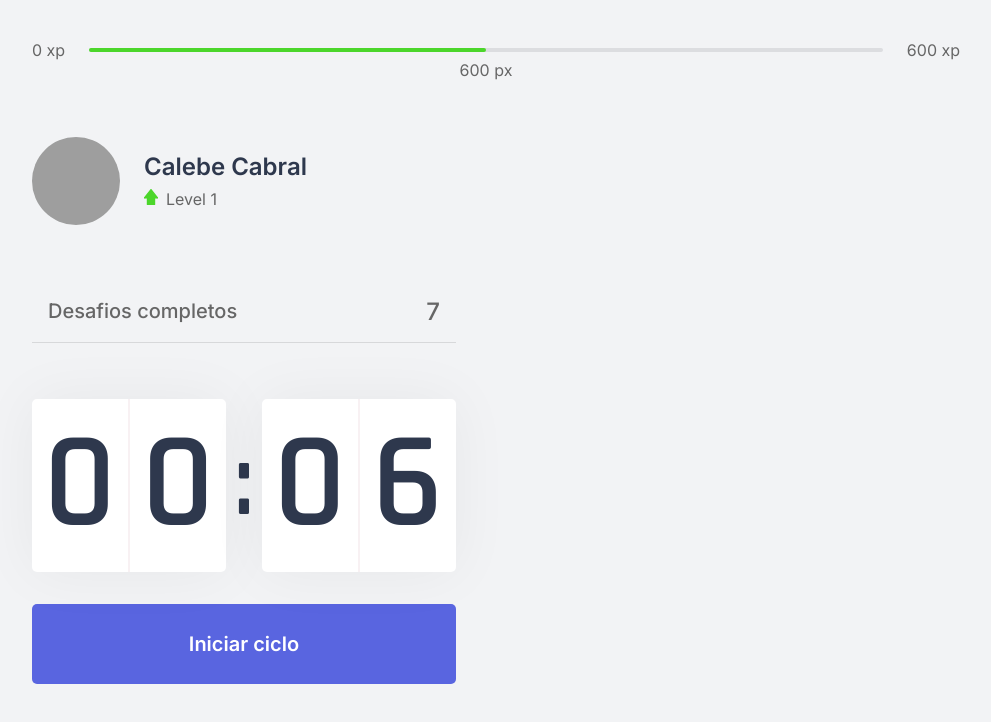
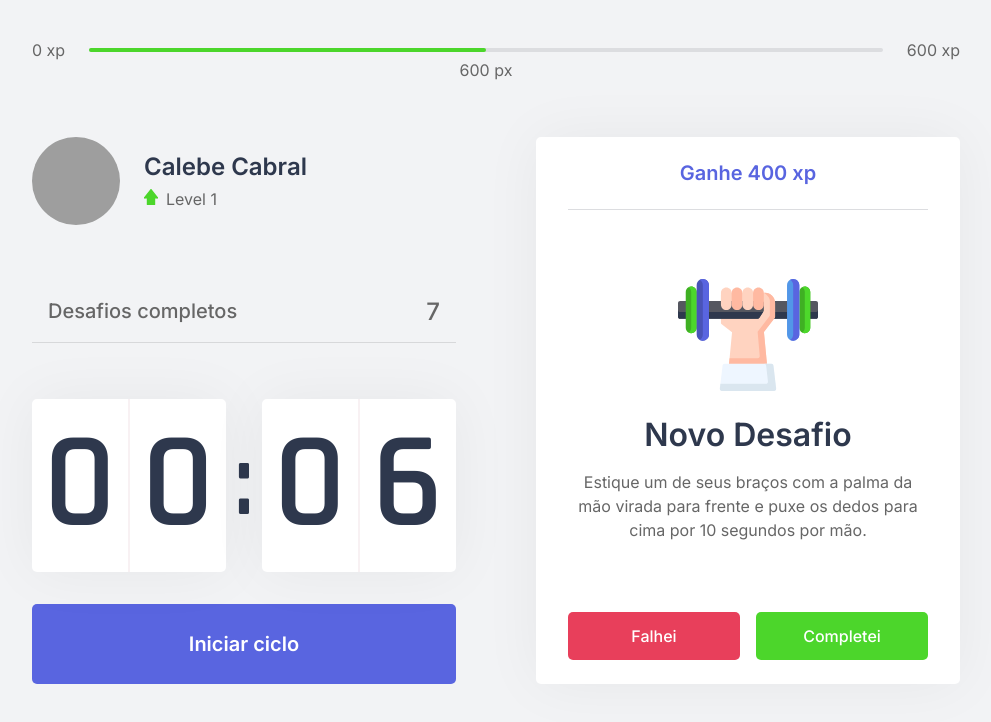
Before and after one commit to CalebeCabral/move.it-nlw04, a Next.js app: page / in a window 1280 px wide. Shown: the top 722 px of the page, without its empty margins (144-1135 px from the left). Built offline with nearby package versions, Linux system fonts and the light colour scheme; grey boxes are pictures that could not be loaded.

Commit message:
Add Challenge Box Component

```diff
--- /dev/null
+++ b/src/components/ChallengeBox.tsx
@@ -0,0 +1,41 @@
+import styles from '../styles/components/ChallengeBox.module.css';
+
+export function ChallengeBox() {
+  const activeChallenge = true;
+
+  return (
+    <div className={styles.challengeBoxContainer}>
+      {activeChallenge ? (
+        <div className={styles.challengeActive}>
+          <header>Ganhe 400 xp</header>
+
+          <main>
+            <img src={`icons/body.svg`} />
+            <strong>Novo Desafio</strong>
+            <p>
+              Estique um de seus braços com a palma da mão virada para frente e
+              puxe os dedos para cima por 10 segundos por mão.
+            </p>
+          </main>
+
+          <footer>
+            <button type="button" className={styles.challengeFailedButton}>
+              Falhei
+            </button>
+            <button type="button" className={styles.challengeSucceededButton}>
+              Completei
+            </button>
+          </footer>
+        </div>
+      ) : (
+        <div className={styles.challengesNotActive}>
+          <strong>Finalize um ciclo para receber um desafio</strong>
+          <p>
+            <img src="icons/level-up.svg" alt="Level Up" />
+            Suba de nível completando os desafios
+          </p>
+        </div>
+      )}
+    </div>
+  );
+}
--- a/src/pages/index.tsx
+++ b/src/pages/index.tsx
@@ -6,6 +6,7 @@
 import { Profile } from '../components/Profile';
 import { CompletedChallenges } from '../components/CompletedChallenges';
 import { Countdown } from '../components/Countdown';
+import { ChallengeBox } from '../components/ChallengeBox';
 
 export default function Home() {
   return (
@@ -22,7 +23,9 @@
           <CompletedChallenges />
           <Countdown />
         </div>
-        <div></div>
+        <div>
+          <ChallengeBox />
+        </div>
       </section>
     </div>
   );
--- /dev/null
+++ b/src/styles/components/ChallengeBox.module.css
@@ -0,0 +1,105 @@
+.challengeBoxContainer {
+  display: flex;
+  flex-direction: column;
+  align-items: center;
+  justify-content: center;
+
+  height: 100%;
+
+  background: var(--white);
+  border-radius: 5px;
+  box-shadow: 0 0 60px rgba(0, 0, 0, 0.05);
+  padding: 1.5rem 2rem;
+
+  text-align: center;
+}
+
+.challengesNotActive {
+  display: flex;
+  flex-direction: column;
+  align-items: center;
+}
+
+.challengesNotActive strong {
+  font-size: 1.5rem;
+  font-weight: 500;
+  line-height: 1.4;
+}
+
+.challengesNotActive p {
+  display: flex;
+  flex-direction: column;
+  align-items: center;
+  line-height: 1.4;
+  max-width: 70%;
+  margin-top: 3rem;
+}
+
+.challengeActive {
+  display: flex;
+  flex-direction: column;
+
+  height: 100%;
+  width: 100%;
+}
+
+.challengeActive header {
+  color: var(--blue);
+  font-weight: 600;
+  font-size: 1.25rem;
+  padding: 0 2rem 1.5rem;
+  border-bottom: 1px solid var(--gray-line);
+}
+
+.challengeActive main {
+  flex: 1;
+  display: flex;
+  flex-direction: column;
+  align-items: center;
+  justify-content: center;
+}
+
+.challengeActive main strong {
+  font-size: 2rem;
+  font-weight: 600;
+  color: var(--title);
+  margin: 1.5rem 0 1rem;
+}
+
+.challengeActive main p {
+  line-height: 1.5;
+}
+
+.challengeActive footer {
+  display: grid;
+  grid-template-columns: 1fr 1fr;
+  gap: 1rem;
+}
+
+.challengeActive footer button {
+  display: flex;
+  align-items: center;
+  justify-content: center;
+
+  height: 3rem;
+
+  border: 0;
+  border-radius: 5px;
+  color: var(--white);
+
+  font-size: 1rem;
+  font-weight: 500;
+  transition: filter 0.2s;
+}
+
+.challengeActive footer button:hover {
+  filter: brightness(0.8);
+}
+
+.challengeActive footer button.challengeFailedButton {
+  background: var(--red);
+}
+
+.challengeActive footer button.challengeSucceededButton {
+  background: var(--green);
+}
```
